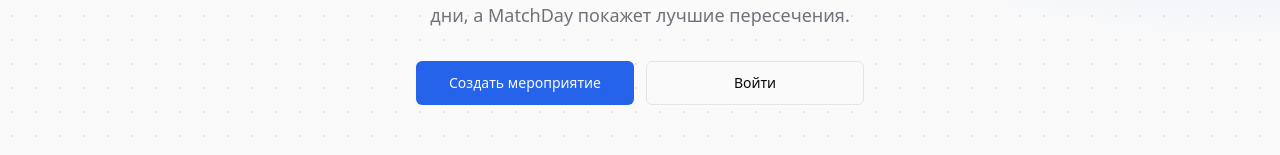
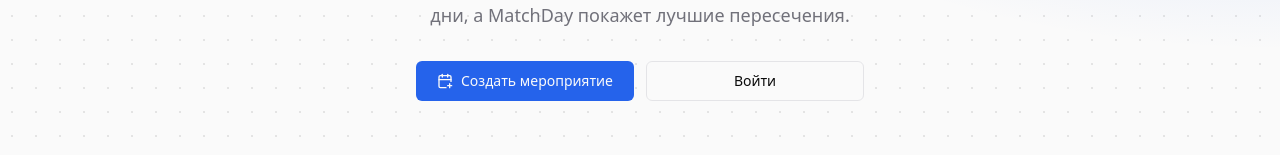
Before and after one commit to ilunity/MatchDay, a Next.js app: page / in a window 1280 px wide. Shown: the part 284-439 px from the top of the page. Built offline with nearby package versions, Linux system fonts and the light colour scheme; no server answers.

Commit message:
fix: align homepage CTA buttons with dashboard icon sizing
Use default button size and CalendarPlus icon on the guest get-started action so icons match the dashboard create-event button.

Co-authored-by: Cursor <cursoragent@cursor.com>

```diff
--- a/app/page.tsx
+++ b/app/page.tsx
@@ -19,13 +19,13 @@ export default async function HomePage() {
           {session ? (
             <>
               <Link href="/events/new" className="w-full">
-                <Button size="lg" className="w-full">
+                <Button className="w-full">
                   <CalendarPlus className="h-4 w-4" />
                   {ru.createEvent}
                 </Button>
               </Link>
               <Link href="/dashboard" className="w-full">
-                <Button size="lg" variant="outline" className="w-full">
+                <Button variant="outline" className="w-full">
                   <LayoutDashboard className="h-4 w-4" />
                   {ru.dashboard}
                 </Button>
@@ -34,12 +34,13 @@ export default async function HomePage() {
           ) : (
             <>
               <Link href="/login?callbackUrl=/events/new" className="w-full">
-                <Button size="lg" className="w-full">
+                <Button className="w-full">
+                  <CalendarPlus className="h-4 w-4" />
                   {ru.getStarted}
                 </Button>
               </Link>
               <Link href="/login" className="w-full">
-                <Button size="lg" variant="outline" className="w-full">
+                <Button variant="outline" className="w-full">
                   {ru.login}
                 </Button>
               </Link>
```
